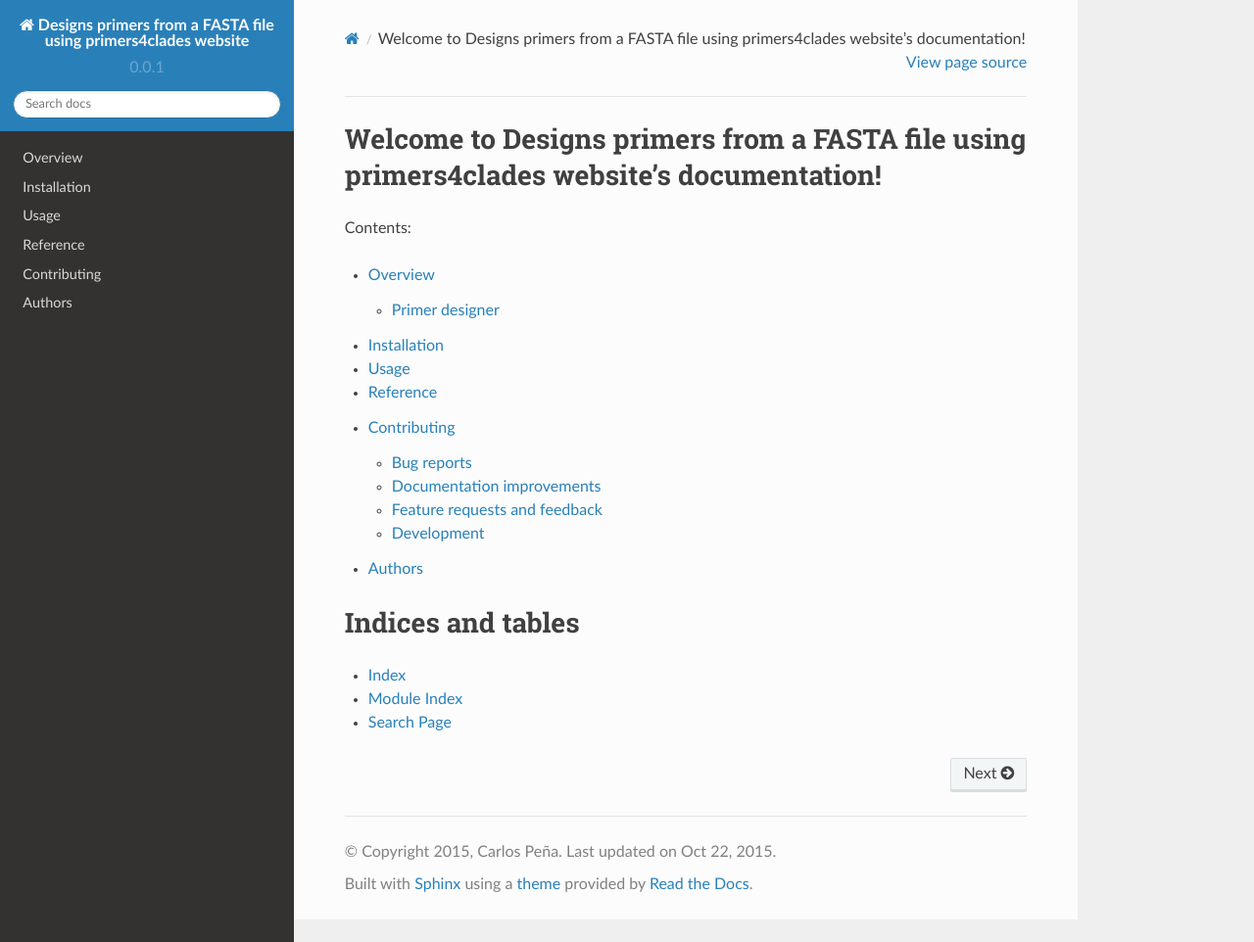
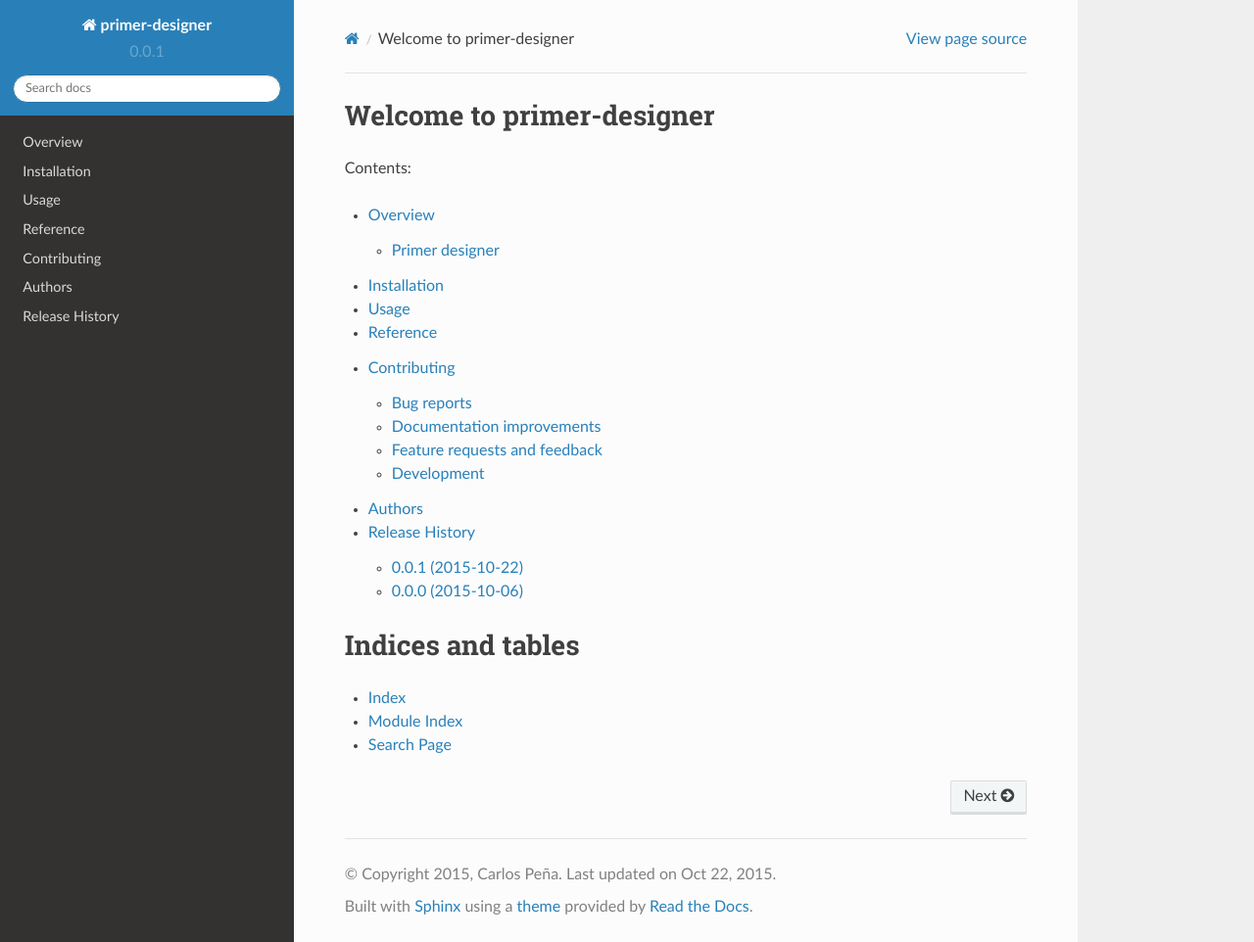
Before and after one commit to carlosp420/primer-designer, a Sphinx documentation site: the page built from docs/index.rst, in a window 1280 px wide and 962 px high. Shown: the whole window at 98% size. Built offline with Sphinx 7.4.7 and the Read the Docs theme 2.0.0, drawn with Linux system fonts in a browser that asks for light colours.

Commit message:
start docs

```diff
--- a/docs/changelog.rst
+++ /dev/null
@@ -1 +0,0 @@
-.. include:: ../CHANGELOG.rst
--- a/docs/conf.py
+++ b/docs/conf.py
@@ -20,7 +20,7 @@ if os.getenv('SPELLCHECK'):
 
 source_suffix = '.rst'
 master_doc = 'index'
-project = 'Designs primers from a FASTA file using primers4clades website'
+project = 'primer-designer'
 year = '2015'
 author = 'Carlos Peña'
 copyright = '{0}, {1}'.format(year, author)
--- /dev/null
+++ b/docs/history.rst
@@ -0,0 +1 @@
+.. include:: ../HISTORY.rst
--- a/docs/index.rst
+++ b/docs/index.rst
@@ -1,5 +1,5 @@
-Welcome to Designs primers from a FASTA file using primers4clades website's documentation!
-============================================================================================
+Welcome to primer-designer
+==========================
 
 Contents:
 
@@ -12,7 +12,7 @@ Contents:
    reference/index
    contributing
    authors
-   changelog
+   history
 
 Indices and tables
 ==================
--- /dev/null
+++ b/docs/modules.rst
@@ -0,0 +1,7 @@
+primer_designer
+===============
+
+.. toctree::
+   :maxdepth: 4
+
+   primer_designer
--- /dev/null
+++ b/docs/primer_designer.rst
@@ -0,0 +1,30 @@
+primer_designer package
+=======================
+
+Submodules
+----------
+
+primer_designer.designer module
+-------------------------------
+
+.. automodule:: primer_designer.designer
+    :members:
+    :undoc-members:
+    :show-inheritance:
+
+primer_designer.utils module
+----------------------------
+
+.. automodule:: primer_designer.utils
+    :members:
+    :undoc-members:
+    :show-inheritance:
+
+
+Module contents
+---------------
+
+.. automodule:: primer_designer
+    :members:
+    :undoc-members:
+    :show-inheritance:
```
Also changed, not shown: 2 other files.
